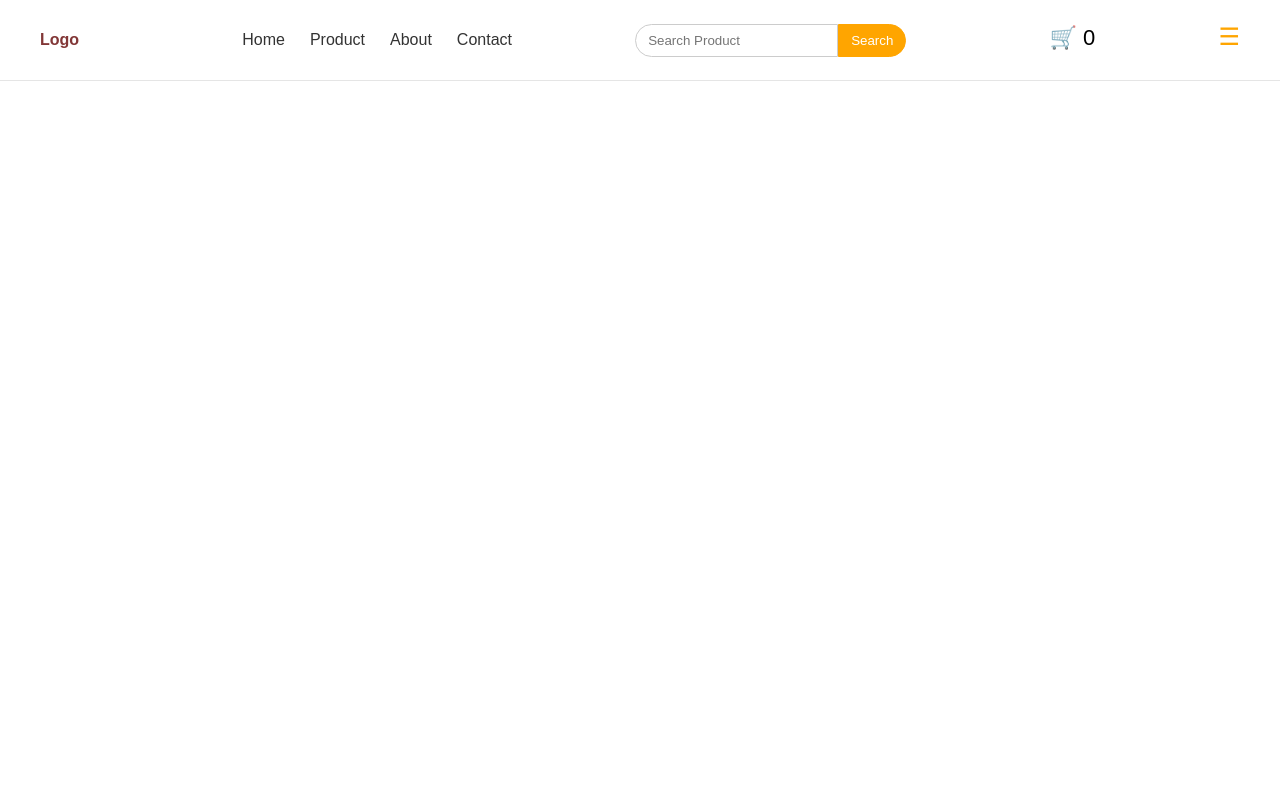
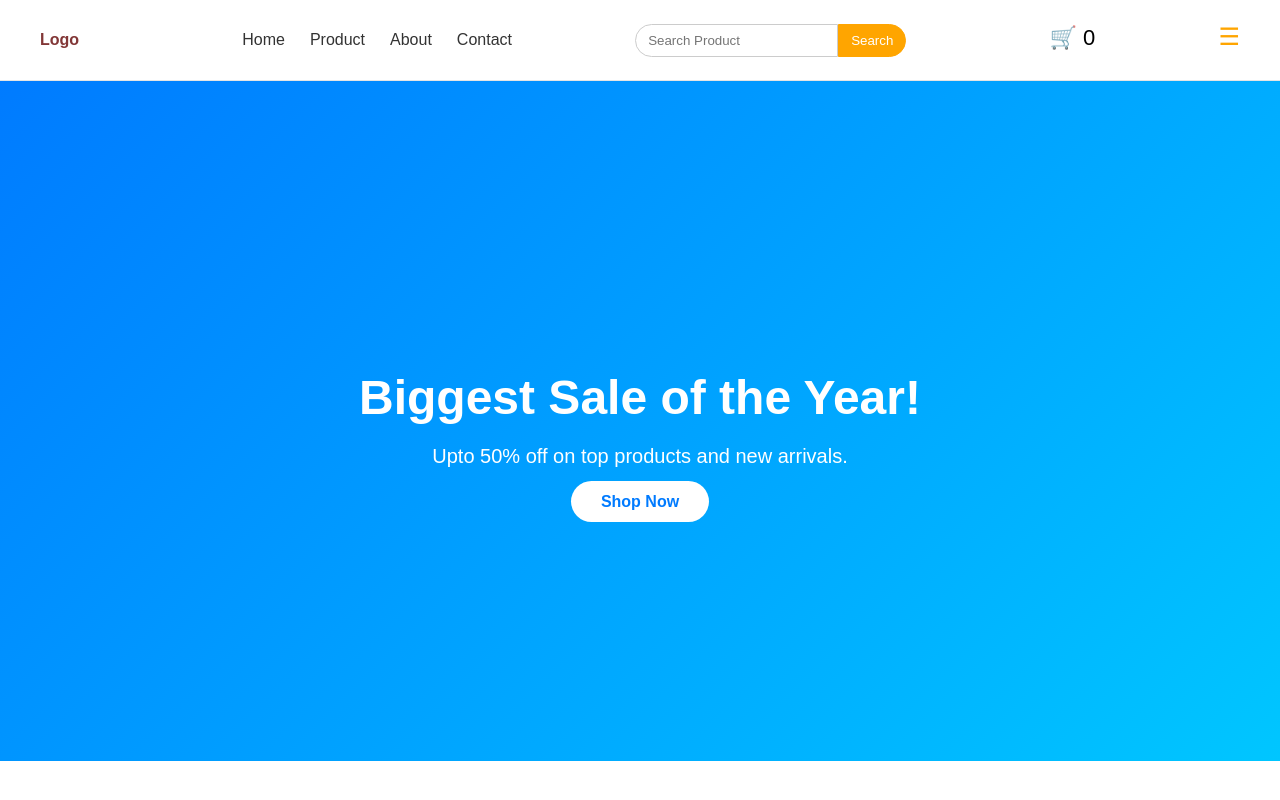
Before and after one commit to kammari03/ecommerce-frontend, a website: page index.html in a window 1280 px wide. Drawn offline with Linux system fonts and the light colour scheme.

Commit message:
Added hero section with CTA

```diff
--- a/index.html
+++ b/index.html
@@ -34,6 +34,15 @@
 
        </div>
     </header>
+
+    <section class="hero">
+        <div class="hero-content">
+            <h1>Biggest Sale of the Year!</h1>
+            <p>Upto 50% off on top products and new arrivals.</p>
+            <a href="#" class="cta-btn"> Shop Now </a>
+        </div>
+    </section>
+
     <script src="scripts/app.js"></script>
 </body>
 </html>
--- a/styles/main.css
+++ b/styles/main.css
@@ -151,4 +151,47 @@ body {
     .sch-bar input{
         width: 80%;
     }
+
+    .hero-content h1{
+        font-size: 32px;
+    }
+
+    .hero-content p {
+        font-size: 16px;
+    }
 }
+
+.hero{
+    height: 80vh;
+    background: linear-gradient(135deg, #007bff, #00c6ff);
+    display: flex;
+    justify-content: center;
+    align-items: center;
+    text-align: center;
+    color: white;
+    padding: 20px;
+}
+
+.hero-content h1{
+    font-size: 48px;
+    margin-bottom: 15px;
+}
+
+.hero-content p{
+    font-size: 20px;
+    margin-bottom: 25px;
+}
+
+.cta-btn {
+    padding: 12px 30px;
+    background: white;
+    color: #007bff;
+    text-decoration: none;
+    font-weight: bold;
+    border-radius: 30px;
+    transition: 0.3s;
+}
+
+.cta-btn:hover{
+    background: #f1f1f1;
+}
```
